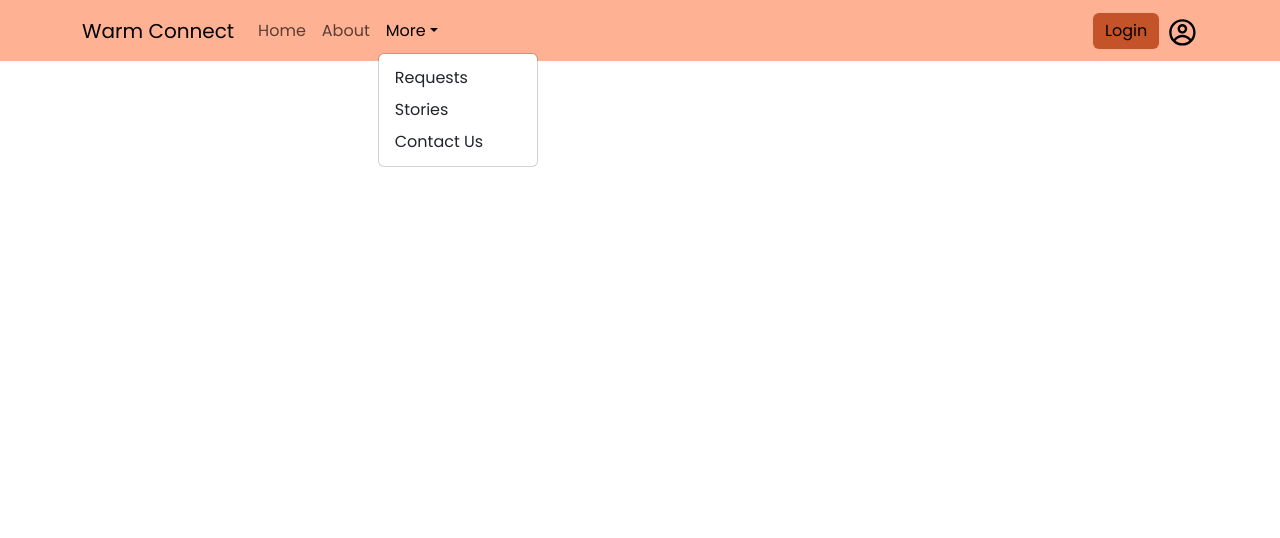
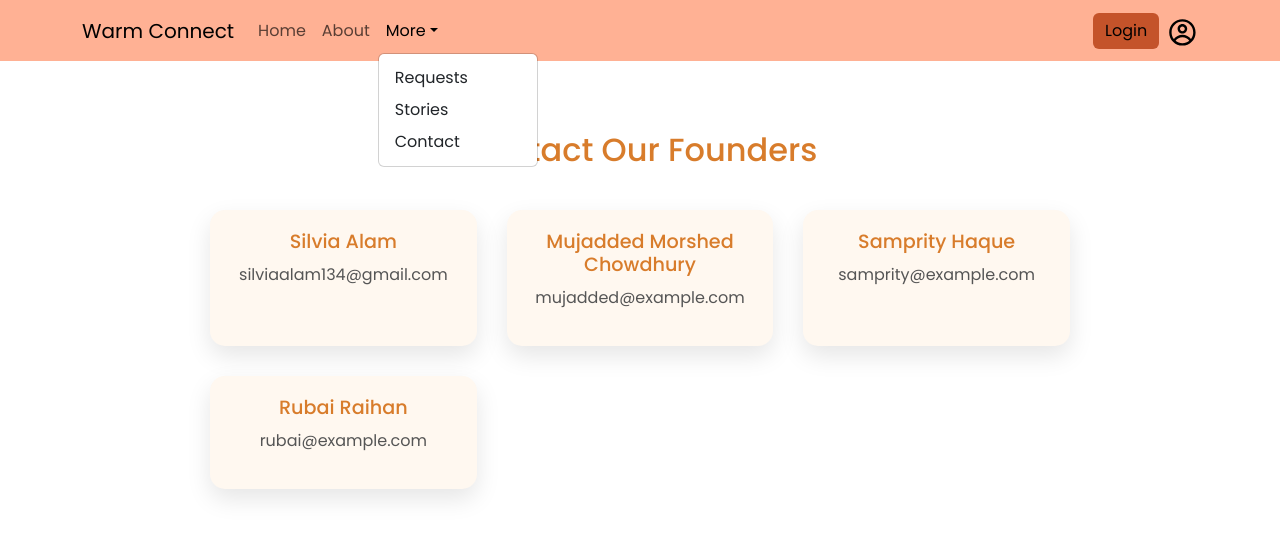
Before and after one commit to Mujadded-17/Warm_Connect, a React (Create React App) app: page /contact in a window 1280 px wide. Both pictures are taken after a click on the button "More". Shown: the top 538 px of the page. Built offline with nearby package versions, Linux system fonts and the light colour scheme.

Commit message:
Contact Page

```diff
--- a/src/App.js
+++ b/src/App.js
@@ -7,6 +7,7 @@ import ProfilePage from './pages/profile';
 import Browse from './pages/browse';
 import Post from './pages/post';
 import About from './pages/About';
+import Contact from './pages/Contact'; // ✅ Import Contact page
 import ForgotPassword from './pages/ForgotPassword';
 import DonationDetail from './pages/DonationDetail';
 import { BrowserRouter as Router, Routes, Route } from 'react-router-dom';
@@ -23,8 +24,9 @@ function App() {
         <Route path="/browse" element={<Browse />} />
         <Route path="/post" element={<Post />} />
         <Route path="/about" element={<About />} />
+        <Route path="/contact" element={<Contact />} /> {/* ✅ New Contact route */}
         <Route path="/forgot-password" element={<ForgotPassword />} />
-        <Route path="/donation/:id" element={<DonationDetail />} /> {/* NEW DETAIL PAGE ROUTE */}
+        <Route path="/donation/:id" element={<DonationDetail />} /> {/* Donation Detail */}
       </Routes>
     </Router>
   );
--- a/src/components/navbar.js
+++ b/src/components/navbar.js
@@ -5,33 +5,46 @@ import Navbar from 'react-bootstrap/Navbar';
 import NavDropdown from 'react-bootstrap/NavDropdown';
 import Button from 'react-bootstrap/Button';
 import 'bootstrap/dist/css/bootstrap.min.css';
-import { Link } from 'react-router-dom';
+import { Link, useNavigate } from 'react-router-dom';
 import { CgProfile } from "react-icons/cg";
 import styles from '../css/myNav.module.css';
 
 const NavBarComponent = () => {
+  const navigate = useNavigate();
+
+  // Handlers
+  const handleStoriesClick = () => {
+    navigate("/"); // Go to home
+    setTimeout(() => {
+      const el = document.getElementById("testimonials");
+      if (el) el.scrollIntoView({ behavior: "smooth" });
+    }, 50);
+  };
+
+  const handleRequestsClick = () => {
+    navigate("/browse");
+  };
+
+  const handleContactClick = () => {
+    navigate("/contact");
+  };
+
   return (
     <Navbar expand="lg" className={`${styles.myColor} bg-body-tertiary`}>
       <Container>
-        {/* Brand */}
         <Navbar.Brand as={Link} to="/">Warm Connect</Navbar.Brand>
         <Navbar.Toggle aria-controls="basic-navbar-nav" />
         <Navbar.Collapse id="basic-navbar-nav">
-
-          {/* Links */}
           <Nav className="me-auto">
             <Nav.Link as={Link} to="/">Home</Nav.Link>
             <Nav.Link as={Link} to="/about">About</Nav.Link>
-
-            {/* Updated Dropdown */}
             <NavDropdown title="More" id="basic-nav-dropdown">
-              <NavDropdown.Item as={Link} to="/requests">Requests</NavDropdown.Item>
-              <NavDropdown.Item as={Link} to="/stories">Stories</NavDropdown.Item>
-              <NavDropdown.Item as={Link} to="/contact">Contact Us</NavDropdown.Item>
+              <NavDropdown.Item onClick={handleRequestsClick}>Requests</NavDropdown.Item>
+              <NavDropdown.Item onClick={handleStoriesClick}>Stories</NavDropdown.Item>
+              <NavDropdown.Item onClick={handleContactClick}>Contact</NavDropdown.Item>
             </NavDropdown>
           </Nav>
 
-          {/* Login button */}
           <Button
             as={Link}
             to="/login"
@@ -41,7 +54,6 @@ const NavBarComponent = () => {
             Login
           </Button>
 
-          {/* Profile icon */}
           <Button
             as={Link}
             to="/profile"
@@ -51,7 +63,6 @@ const NavBarComponent = () => {
           >
             <CgProfile />
           </Button>
-
         </Navbar.Collapse>
       </Container>
     </Navbar>
--- /dev/null
+++ b/src/css/contact.css
@@ -0,0 +1,46 @@
+.contact-container {
+  max-width: 900px;
+  margin: 50px auto;
+  padding: 20px;
+  text-align: center;
+  font-family: 'Poppins', sans-serif;
+}
+
+.contact-container h2 {
+  font-size: 2rem;
+  color: #d87c2b;
+  margin-bottom: 40px;
+}
+
+.founders-grid {
+  display: grid;
+  grid-template-columns: repeat(auto-fit, minmax(250px, 1fr));
+  gap: 30px;
+}
+
+.founder-card {
+  background: #fff8f0;
+  padding: 20px;
+  border-radius: 15px;
+  box-shadow: 0 10px 25px rgba(0,0,0,0.1);
+  transition: transform 0.3s;
+}
+
+.founder-card:hover {
+  transform: translateY(-5px);
+}
+
+.founder-card h3 {
+  font-size: 1.2rem;
+  margin-bottom: 10px;
+  color: #d87c2b;
+}
+
+.founder-card a {
+  color: #555;
+  text-decoration: none;
+}
+
+.founder-card a:hover {
+  text-decoration: underline;
+}
--- /dev/null
+++ b/src/pages/Contact.js
@@ -0,0 +1,27 @@
+import React from "react";
+import "../css/contact.css";
+
+export default function Contact() {
+  const founders = [
+    { name: "Silvia Alam", email: "silviaalam134@gmail.com" },
+    { name: "Mujadded Morshed Chowdhury", email: "mujadded@example.com" },
+    { name: "Samprity Haque", email: "samprity@example.com" },
+    { name: "Rubai Raihan", email: "rubai@example.com" },
+  ];
+
+  return (
+    <div className="contact-container">
+      <h2>Contact Our Founders</h2>
+      <div className="founders-grid">
+        {founders.map((f, idx) => (
+          <div className="founder-card" key={idx}>
+            <h3>{f.name}</h3>
+            <p>
+              <a href={`mailto:${f.email}`}>{f.email}</a>
+            </p>
+          </div>
+        ))}
+      </div>
+    </div>
+  );
+}
--- a/src/pages/home.js
+++ b/src/pages/home.js
@@ -1,15 +1,12 @@
-// src/pages/home.js
 import React from "react";
 import "../css/home.css";
 import Footer from "../components/footer";
-import { Link } from "react-router-dom"; // keep Link for SPA navigation
+import { Link } from "react-router-dom";
 import ImpactStats from "../components/ImpactStats";
 
 export default function Home() {
   return (
     <main className="wc-home">
-
-      {/* ===== HERO (split) ===== */}
       <section className="hero">
         <div className="hero__left">
           <h1 className="hero__title">
@@ -20,26 +17,18 @@ export default function Home() {
             A community-driven platform where people share what they can and receive what they need.
             Food, clothes, books, gadgets, support — all in one place.
           </p>
-
           <div className="actions">
-            {/* Route to Post Donation page */}
             <Link to="/post" className="btn1">Post Donation</Link>
-            {/* Route to Browse page */}
             <Link to="/browse" className="btn2">Browse Donation</Link>
           </div>
         </div>
-
         <div className="hero__right">
-          {/* Replace with your own image in /public/images/hero.png */}
           <img src="/images/hero.png" alt="Helping hands" />
         </div>
       </section>
 
-      {/* ===== STATS BAR ===== */}
-       <ImpactStats />
+      <ImpactStats />
 
-
-      {/* ===== HOW IT WORKS ===== */}
       <section className="how">
         <h2 className="section-title">How It Works</h2>
         <div className="how__grid">
@@ -70,7 +59,7 @@ export default function Home() {
       </section>
 
       {/* ===== TESTIMONIALS ===== */}
-      <section className="testimonials">
+      <section id="testimonials" className="testimonials">
         <h2 className="section-title">What People Say About Us</h2>
         <div className="t-grid">
           <article className="t-card">
@@ -80,7 +69,6 @@ export default function Home() {
             </p>
             <img className="t-avatar" src="/images/av-3.jpg" alt="Donor" />
           </article>
-
           <article className="t-card">
             <p>
               This isn’t just about giving or receiving; it’s about feeling connected. I met amazing
@@ -88,7 +76,6 @@ export default function Home() {
             </p>
             <img className="t-avatar" src="/images/av-2.jpg" alt="Receiver" />
           </article>
-
           <article className="t-card">
             <p>
               I donated my old textbooks here. A week later, I got a message from a student who used
@@ -99,7 +86,6 @@ export default function Home() {
         </div>
       </section>
 
-      {/* ===== FINAL CTA (split) ===== */}
       <section id="donate" className="cta-split">
         <div className="cta__left">
           <span className="rule" />
@@ -107,8 +93,6 @@ export default function Home() {
             Kindness Begins With <br />
             <span className="highlight">One Click</span>
           </h2>
-
-          {/* Use Link here too so it routes to /post */}
           <Link to="/post" className="btn3">Post Donation</Link>
         </div>
         <div className="cta__right">
```
